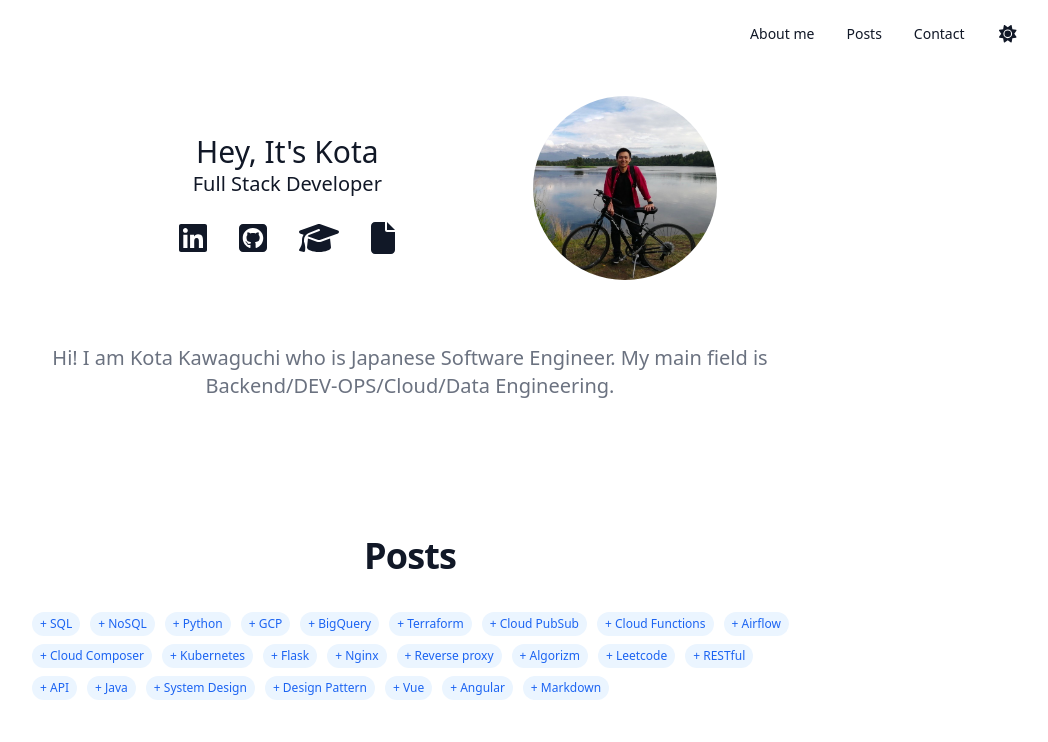
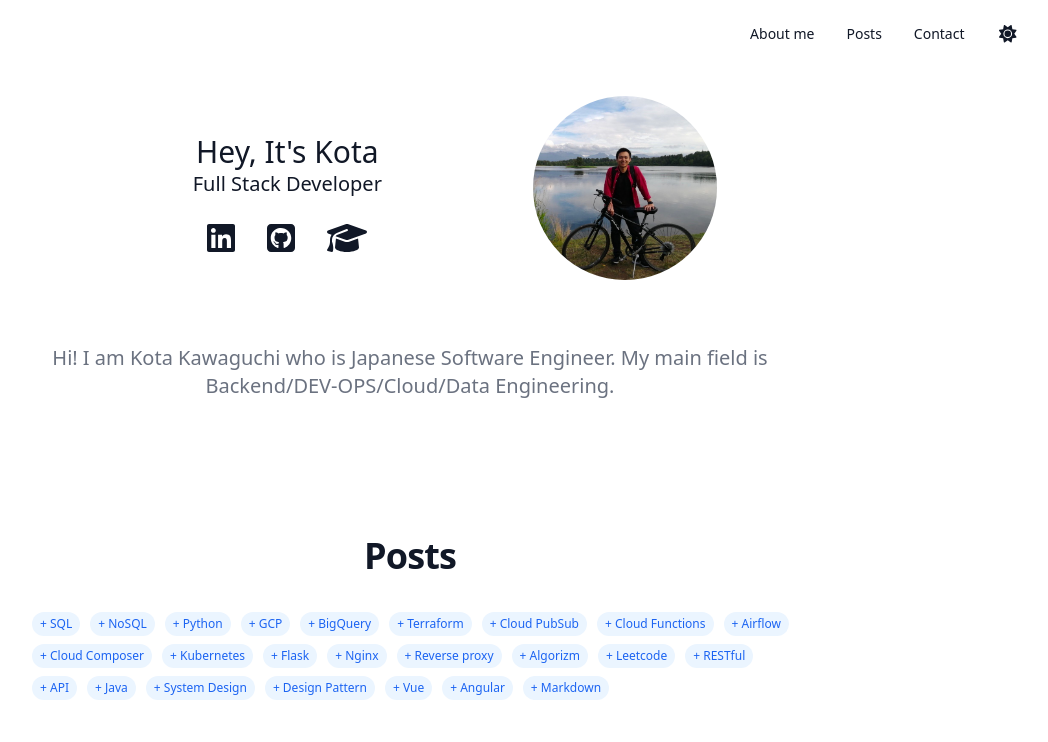
Before and after one commit to kotaaaa/myportfolio, a Next.js app: page / in a window 1280 px wide. Shown: the top 742 px of the page, without its empty margins (230-1278 px from the left). Built offline with nearby package versions, Linux system fonts and the light colour scheme.

Commit message:
fix profile icon

```diff
--- a/components/aboutme/index.tsx
+++ b/components/aboutme/index.tsx
@@ -12,7 +12,6 @@ const Aboutme: NextPage = () => {
   const linkedinUrl = "https://www.linkedin.com/in/kota1110/";
   const gitHubUrl = "https://github.com/kotaaaa";
   const researchUrl = "https://kotaaaa.github.io/rhp/";
-  const resumePdf = "https://www.linkedin.com/in/kota1110/details/featured/1635527084448/single-media-viewer/?profileId=ACoAACCXYbkBlH15ddf38A1IiwJucgvLEqgG-uo";
 
 
   return (
@@ -56,15 +55,6 @@ const Aboutme: NextPage = () => {
                   />
                 </button>
               </Link>
-              <Link href={resumePdf}>
-                <button>
-                  <FontAwesomeIcon
-                    icon={faFile}
-                    size="2xl"
-                    className="px-4 hover:text-blue-700"
-                  />
-                </button>
-              </Link>
             </div>
           </div>
           <div className="md:basis-3/12 content-center flex justify-center">
```
